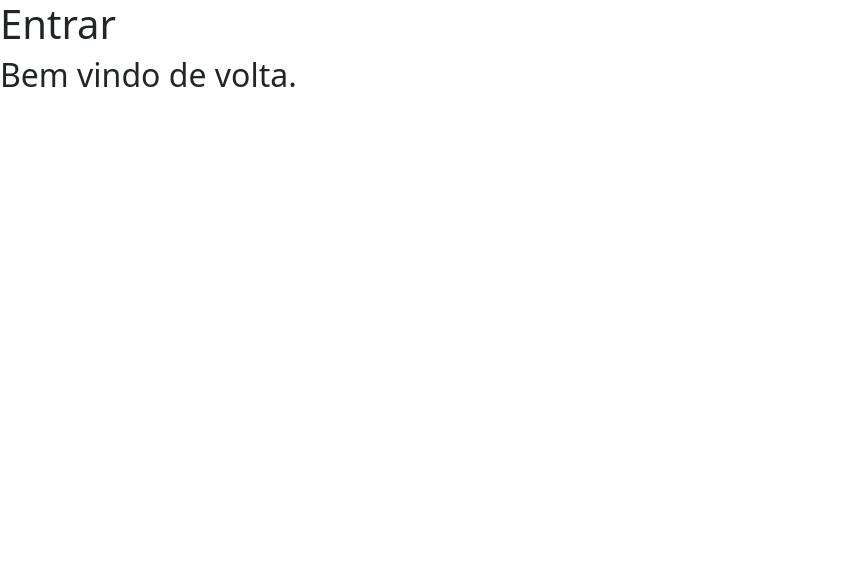
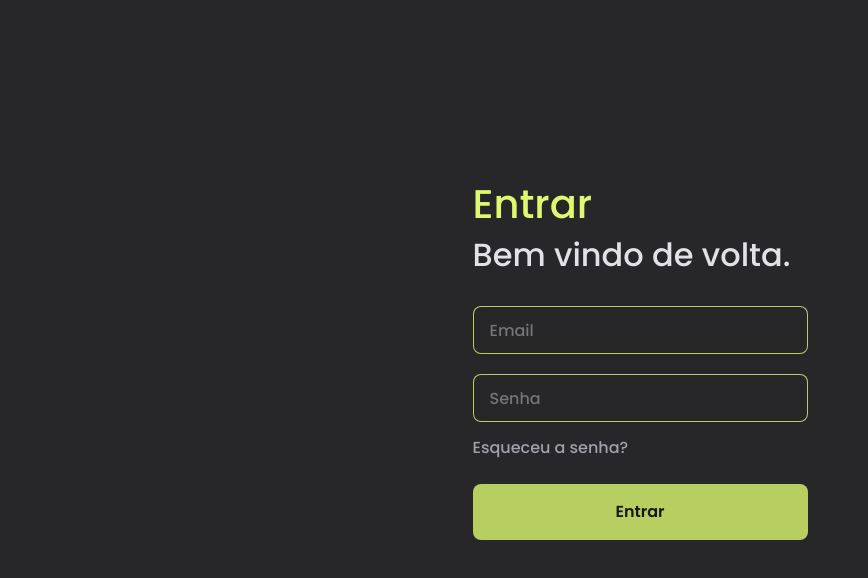
Before and after one commit to guarize/fiap-fintech, a plain HTML site: page index.html in a window 1280 px wide. Shown: the whole page, without its empty margins (0-868 px from the left). Drawn offline with nearby package versions, Linux system fonts and the light colour scheme.

Commit message:
feat: login page mockup

```diff
--- /dev/null
+++ b/core.css
@@ -0,0 +1,128 @@
+:root {
+  --gray-primary: #27272a;
+  --gray-secondary: #a1a1aa;
+  --gray-tertiary: #e1e1e6;
+  --green-primary: #def86f;
+  --black-primary: #171717;
+}
+
+* {
+  box-sizing: border-box;
+  margin: 0;
+  font-family: 'Poppins', sans-serif;
+}
+
+html,
+body {
+  height: 100%;
+}
+
+body {
+  line-height: 1.5;
+  -webkit-font-smoothing: antialiased;
+}
+
+img {
+  display: block;
+  max-width: 100%;
+}
+
+p,
+h1,
+h2,
+h3,
+h4,
+h5,
+h6 {
+  overflow-wrap: break-word;
+}
+
+h1 {
+  color: var(--green-primary);
+}
+
+h2 {
+  color: var(--gray-tertiary);
+}
+
+a {
+  color: var(--gray-secondary);
+  text-decoration: none;
+  width: 100%;
+}
+
+button {
+  border: none;
+}
+
+input[type='text'] {
+  background-color: var(--gray-primary);
+  border: 1px solid rgba(222, 248, 111, 0.8);
+  border-radius: 0.5rem;
+  height: 3rem;
+  padding-left: 1rem;
+  color: white;
+}
+
+.main {
+  display: flex;
+  align-items: center;
+  justify-content: center;
+  min-height: 100vh;
+  background-color: var(--gray-primary);
+}
+
+.container_login {
+  display: flex;
+  flex-direction: column;
+  align-items: start;
+  height: 100%;
+  margin-top: -5rem;
+}
+
+.container_login-form {
+  width: 100%;
+}
+
+.container_login-form__inputs {
+  display: flex;
+  flex-direction: column;
+  justify-content: center;
+  gap: 1.25rem;
+  width: 100%;
+  margin-top: 1.5rem;
+}
+
+.container_login-form__submit {
+  display: flex;
+  gap: 1.5rem;
+  width: 100%;
+  flex-direction: column;
+  align-items: center;
+  margin-top: 0.875rem;
+}
+
+.container-login-form__reset-password:hover {
+  color: var(--green-primary);
+  transition: all ease-in-out 200ms;
+}
+
+.container-login-form__button {
+  width: 100%;
+  height: 3.5rem;
+  border-radius: 0.5rem;
+  background-color: rgba(222, 248, 111, 0.8);
+  color: var(--black-primary);
+  font-weight: 600;
+}
+
+.container-login-form__button:hover {
+  background-color: var(--green-primary);
+  outline: 1px solid var(--gray-secondary);
+  transition: all ease-in-out 200ms;
+}
+
+.container-login-form__button:disabled {
+  background-color: rgba(222, 248, 111, 0.5);
+  pointer-events: none;
+}
--- a/index.html
+++ b/index.html
@@ -9,21 +9,44 @@
       integrity="sha384-EVSTQN3/azprG1Anm3QDgpJLIm9Nao0Yz1ztcQTwFspd3yD65VohhpuuCOmLASjC"
       crossorigin="anonymous"
     />
-    <link rel="stylesheet" href="grid.css" />
+    <link rel="stylesheet" href="core.css" />
     <title>Login - Fintech</title>
   </head>
   <body>
-    <main>
-      <div>
+    <main class="main">
+      <form class="container_login">
         <h1>Entrar</h1>
         <h2>Bem vindo de volta.</h2>
-      </div>
+
+        <div class="container_login-form">
+          <div class="container_login-form__inputs">
+            <input type="text" placeholder="Email" />
+            <input type="text" placeholder="Senha" />
+          </div>
+
+          <div class="container_login-form__submit">
+            <a href="#" class="container-login-form__reset-password"
+              >Esqueceu a senha?</a
+            >
+
+            <a href="./screens/main.html">
+              <button type="button" class="container-login-form__button">
+                Entrar
+              </button>
+            </a>
+          </div>
+        </div>
+      </form>
     </main>
 
+    <script src="./script.js"></script>
     <script
       src="https://cdn.jsdelivr.net/npm/bootstrap@5.0.2/dist/js/bootstrap.bundle.min.js"
       integrity="sha384-MrcW6ZMFYlzcLA8Nl+NtUVF0sA7MsXsP1UyJoMp4YLEuNSfAP+JcXn/tWtIaxVXM"
       crossorigin="anonymous"
     ></script>
+    <style>
+      @import url('https://fonts.googleapis.com/css2?family=Poppins:wght@500;600;700;800&display=swap');
+    </style>
   </body>
 </html>
```
